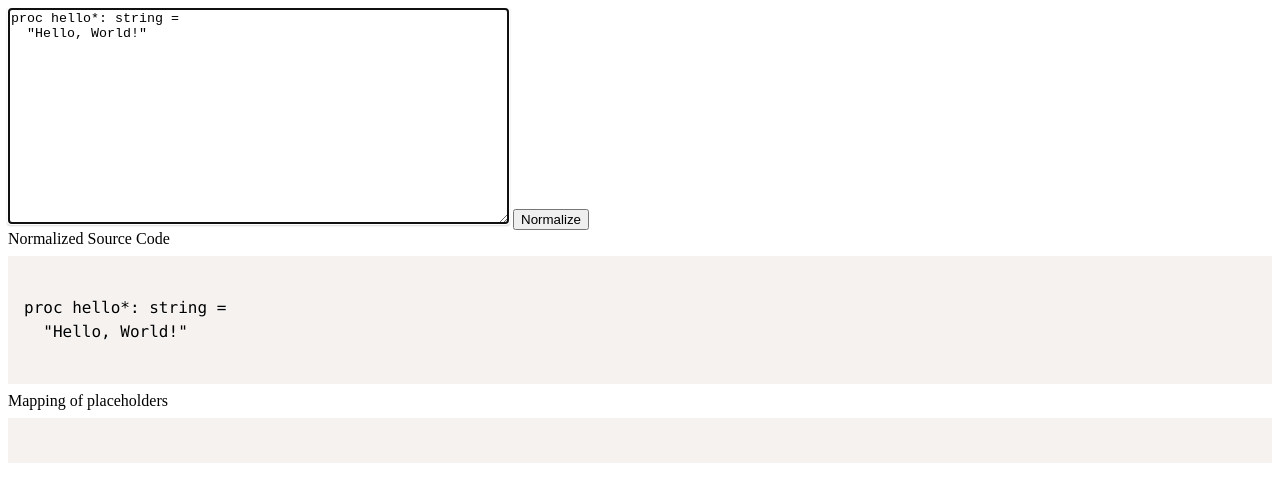
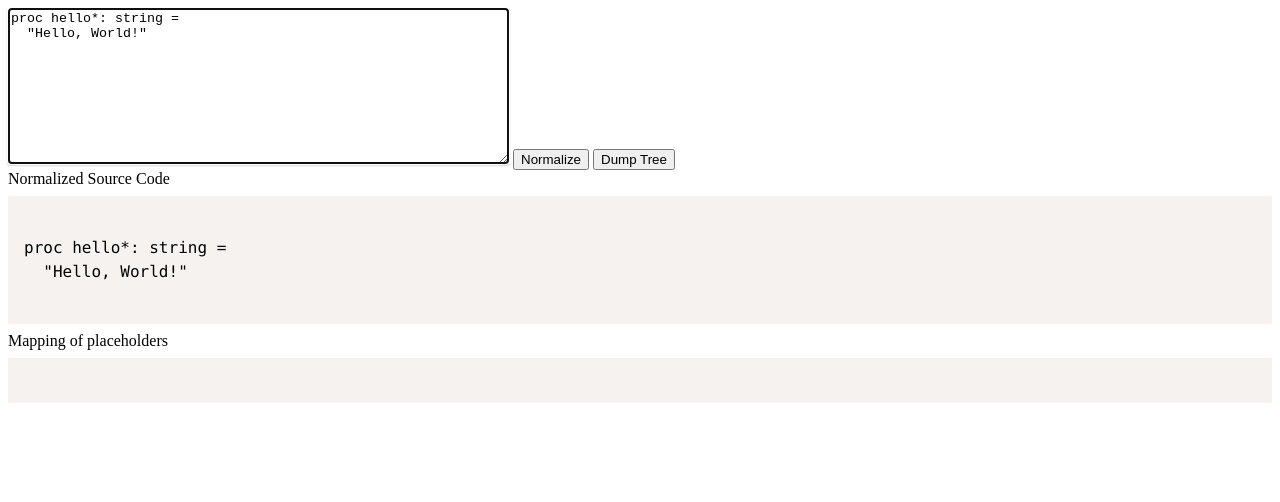
Before and after one commit to ynfle/representation-web-viewer, a plain HTML site: page public/index.html in a window 1280 px wide. Drawn offline with Linux system fonts and the light colour scheme.

Commit message:
Feature: add dumpTree option

```diff
--- a/public/index.html
+++ b/public/index.html
@@ -27,7 +27,8 @@
             fetch(`/${endpoint}`, {
                 method: "Post",
                 body: JSON.stringify({ code: document.getElementById("codeSample").value })
-            }).then(res => res.json())
+            })
+                .then(res => res.json())
                 .then(data => {
                     console.log(data)
 
@@ -35,15 +36,15 @@
                     Prism.highlightElement(codeView);
                     mapping.innerHTML = JSON.stringify(data.output.map, null, 2)
                     Prism.highlightElement(mapping)
-                })
-                .catch(err => console.warn(err))
+                }).catch(err => console.warn(err))
 
         }
     </script>
 
-    <textarea id="codeSample" value="Hello" rows="14" autofocus cols="60">proc hello*: string =
+    <textarea id="codeSample" value="Hello" rows="10" autofocus cols="60">proc hello*: string =
   "Hello, World!"</textArea>
     <button onclick="window.getRepr('normalize')">Normalize</button>
+    <button onclick="window.getRepr('dumptree')">Dump Tree</button>
     <br>
     <label for="codeSample">Normalized Source Code</label>
     <pre class="language-nim">
```
Also changed, not shown: 1 other file.
